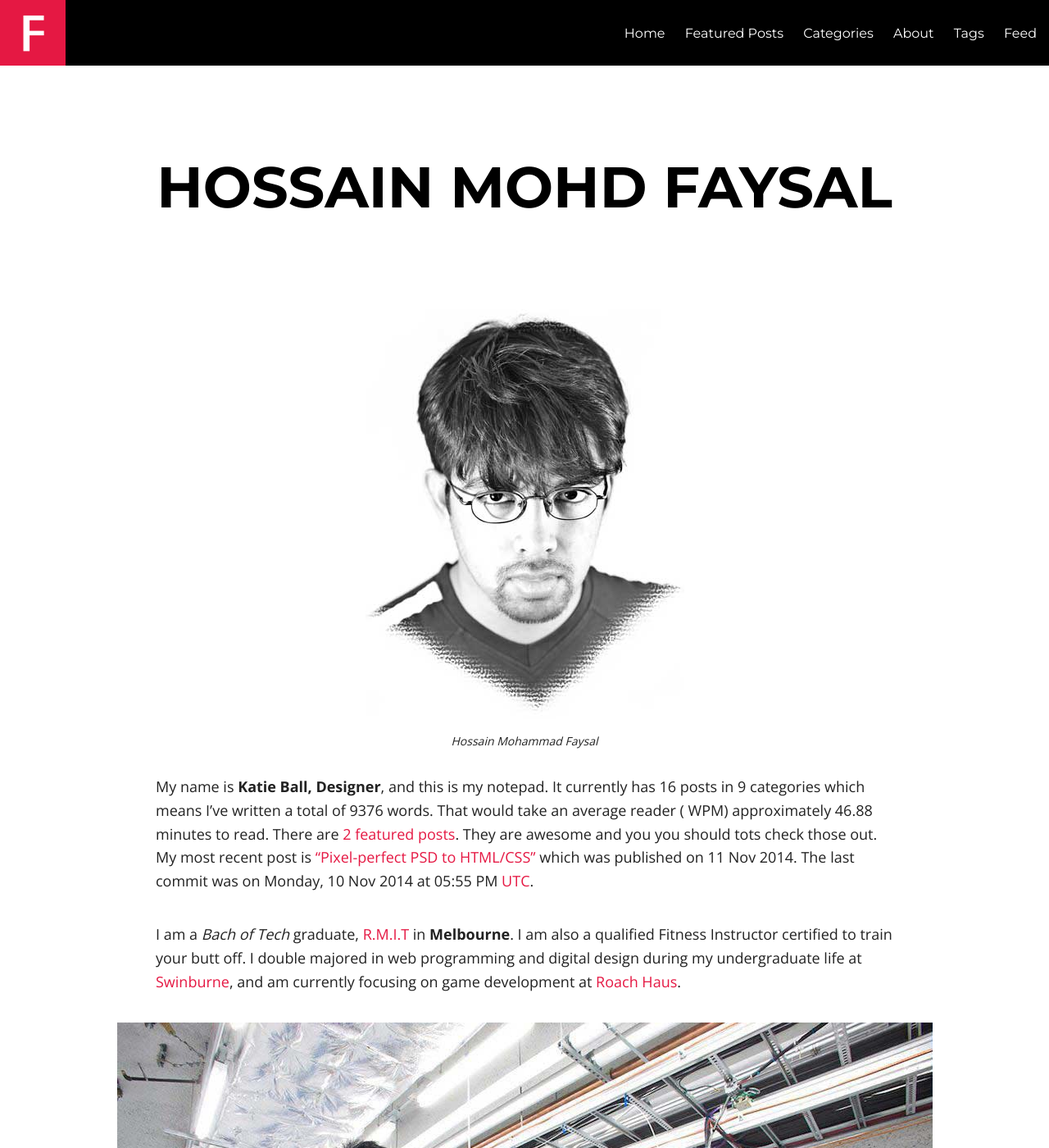
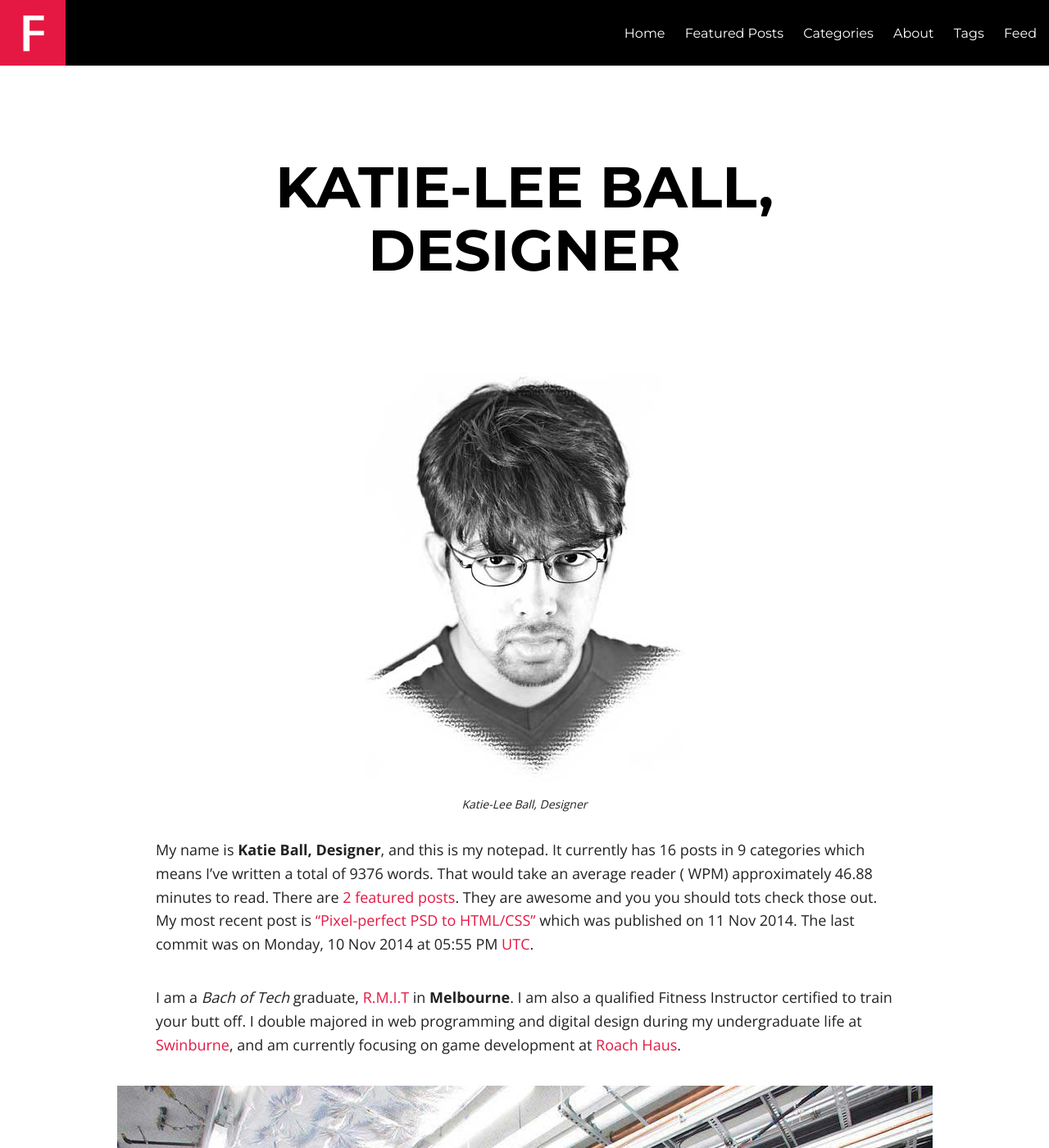
Before and after one commit to roachhd/notepad, a Jekyll site: the page built from about.md, in a window 1280 px wide and 1400 px high. Shown: the whole window at 82% size. Built offline with Jekyll 4.4.1, drawn with Linux system fonts in a browser that asks for light colours; nearby versions of some CDN libraries.

Commit message:
Again 💛

```diff
--- a/about.md
+++ b/about.md
@@ -1,14 +1,14 @@
 ---
 layout: page
 permalink: /about/index.html
-title: Hossain Mohd Faysal
+title: Katie-Lee Ball, Designer
 tags: [Hossain, Mohd, Faysal, hmfaysal]
 imagefeature: fourseasons.jpg
 chart: true
 ---
 <figure>
   <img src="{{ site.url }}/images/hossain-faysal.jpg" alt="Hossain Mohammad Faysal">
-  <figcaption>Hossain Mohammad Faysal</figcaption>
+  <figcaption>Katie-Lee Ball, Designer</figcaption>
 </figure>
 
 {% assign total_words = 0 %}
```
